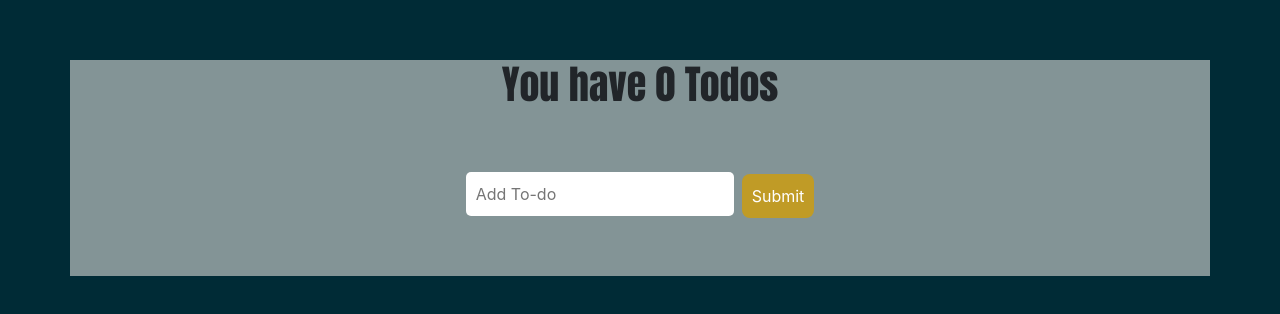
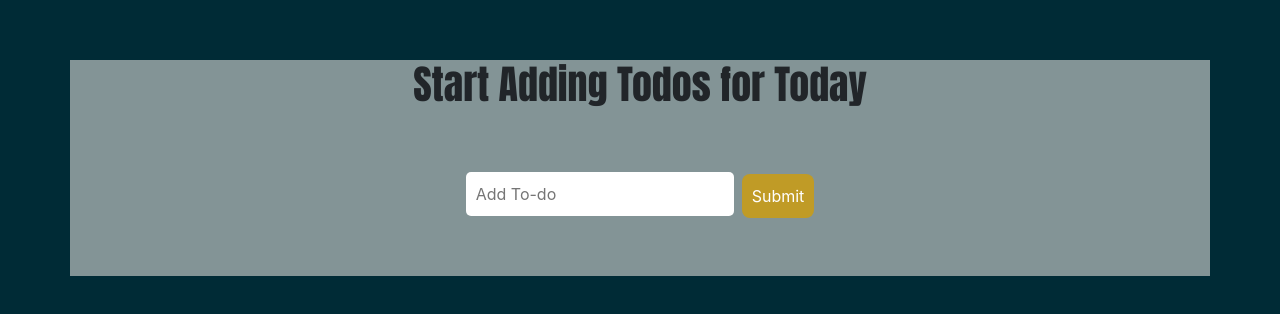
Before and after one commit to grlara9/mern-react-todolist, a React (Create React App) app in the folder client/: page / in a window 1280 px wide. Shown: the part 452-766 px from the top of the page. Built offline with nearby package versions, Linux system fonts and the light colour scheme; no server answers.

Commit message:
edit header to display different message dependent on number of todos

```diff
--- a/client/src/components/header.component.js
+++ b/client/src/components/header.component.js
@@ -3,9 +3,7 @@ import React from 'react'
 const Header = props =>(
     <div className="header">
 
-    <h1>
-      You have {props.num} Todos
-    </h1>
+  {props.num  ?  <h1>You have {props.num} Todos Left</h1> : <h1>Start Adding Todos for Today</h1> }
     </div>
 
 )
```
